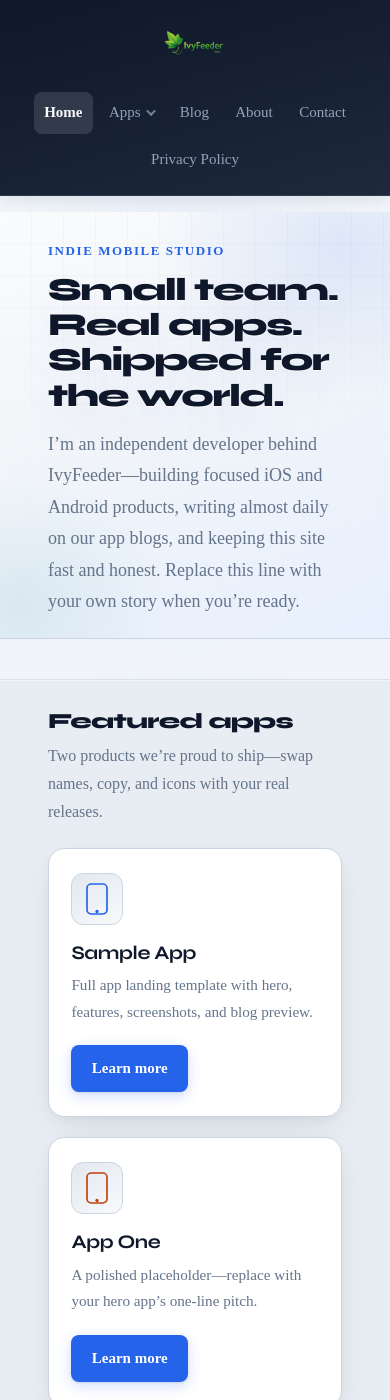
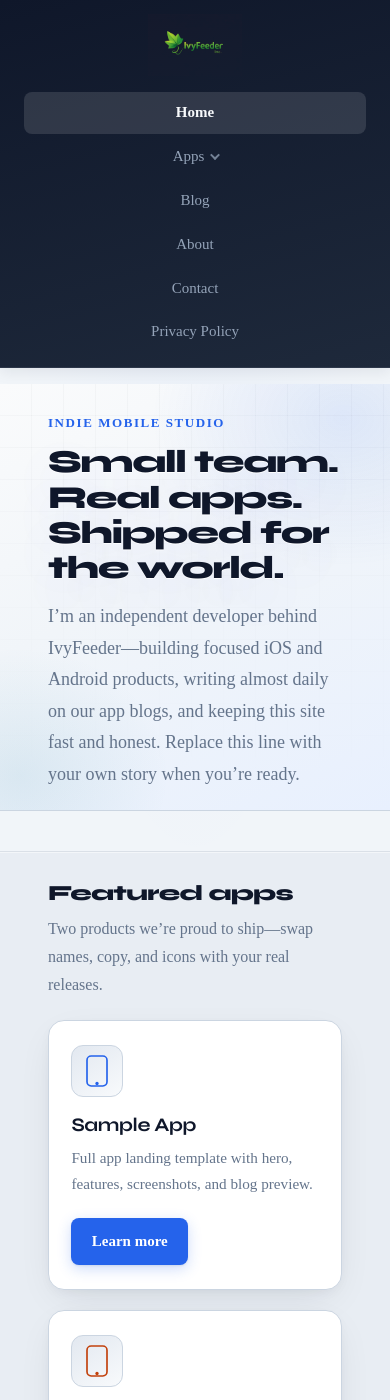
Before and after one commit to jason238/ivyfeeder, a Jekyll site: the page built from index.html, in a window 390 px wide and 1400 px high. Built offline with Jekyll 4.4.1, drawn with Linux system fonts in a browser that asks for light colours.

Commit message:
Adjust App dropdown menu

```diff
--- a/assets/css/main.scss
+++ b/assets/css/main.scss
@@ -309,7 +309,7 @@ h4 {
   }
 }
 
-// Mobile: full-width dropdown below trigger
+// Mobile / narrow: stack nav so the Apps panel isn’t squeezed beside wrapped links
 @media (max-width: 52rem) {
   .site-header__inner {
     flex-direction: column;
@@ -333,20 +333,58 @@ h4 {
 
   .site-nav {
     width: 100%;
+    max-width: min(100%, 22rem);
+    margin-inline: auto;
   }
 
   .site-nav__list {
+    flex-direction: column;
+    flex-wrap: nowrap;
+    align-items: stretch;
+    justify-content: flex-start;
+    gap: 0.15rem;
+    width: 100%;
+  }
+
+  .site-nav__item {
+    width: 100%;
+  }
+
+  .site-nav__link {
+    display: block;
+    width: 100%;
+    text-align: center;
+  }
+
+  .site-nav__item--dropdown .nav-dropdown {
+    width: 100%;
+  }
+
+  .nav-dropdown__summary {
+    display: flex;
+    width: 100%;
     justify-content: center;
-    gap: 0.35rem;
+    box-sizing: border-box;
+  }
+
+  .nav-dropdown[open] .nav-dropdown__summary {
+    color: var(--color-header-text);
+    background: rgba(248, 250, 252, 0.1);
   }
 
   .nav-dropdown__panel {
     position: static;
     margin-top: 0.35rem;
-    box-shadow: var(--shadow-sm);
-    border: 1px dashed var(--color-border-strong);
     width: 100%;
     min-width: 0;
+    max-width: 100%;
+    box-shadow: var(--shadow-card);
+    border: 1px solid var(--color-border);
+    text-align: left;
+  }
+
+  .nav-dropdown__link {
+    text-align: center;
   }
 }
 
```
